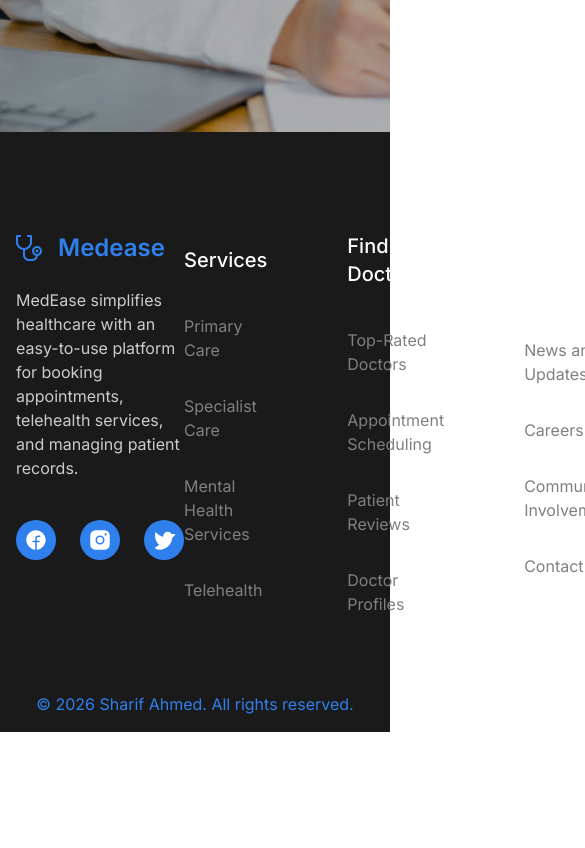
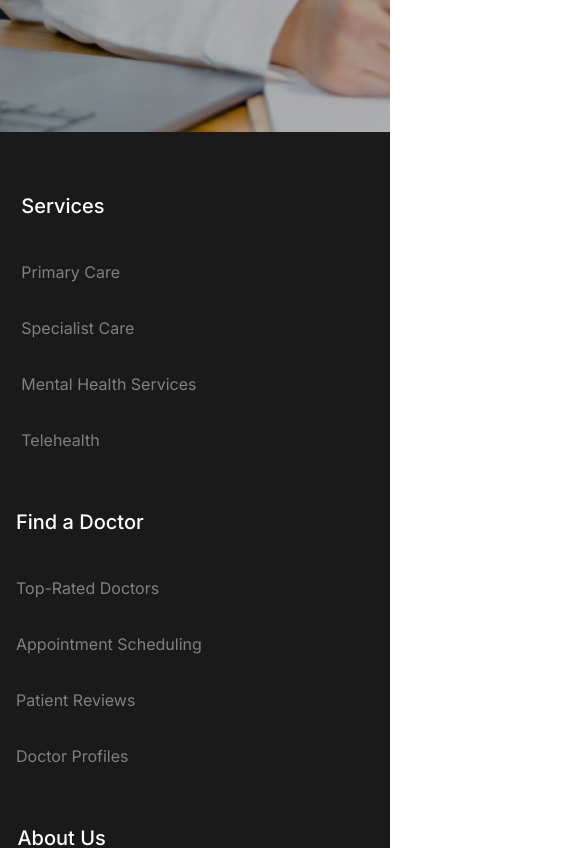
Before and after one commit to sharifstack/MedEase---Healthcare-Appointment, a Next.js app: page / in a window 390 px wide. Shown: the part 8660-9508 px from the top of the page, 585 px wide, since content can reach past the window. Before the commit the page ends 9392 px from the top, so only its background shows below. Built offline with nearby package versions, Linux system fonts and the light colour scheme.

Commit message:
Feat: Footer Section Responsive Done

```diff
--- a/app/components/layout/Footer.tsx
+++ b/app/components/layout/Footer.tsx
@@ -45,10 +45,10 @@ const footerItems = [
 
 const Footer = () => {
   return (
-    <footer className="bg-footercolor pt-25">
+    <footer className="bg-footercolor pt-15 md:pt-25">
       <div className="container">
-        <div className="flex  items-start justify-between">
-          <div>
+        <div className="flex  flex-col-reverse md:flex-row items-start justify-between">
+          <div className="mt-12 md:mt-0">
             <Link href={"/"}>
               <div className="logo flex items-center gap-4">
                 <Image src="/logo.png" alt="Logo" width={26} height={26} />
@@ -79,7 +79,7 @@ const Footer = () => {
             </div>
           </div>
 
-          <div className="flex items-center gap-20">
+          <div className="flex flex-col md:flex-row items-center gap-10 md:gap-20">
             {footerItems.map((item) => (
               <div className="">
                 <h4 className="text-xl font-medium text-white mb-6">
@@ -87,7 +87,7 @@ const Footer = () => {
                 </h4>
                 <ul>
                   {item.items.map((subItem, index) => (
-                    <li key={index} className="text-secondary font-normal py-4">
+                    <li key={index} className="text-secondary font-normal py-4 cursor-pointer">
                       {subItem.name}
                     </li>
                   ))}
@@ -97,7 +97,7 @@ const Footer = () => {
           </div>
         </div>
       </div>
-      <h4 className="text-center text-primary pt-15 pb-4">
+      <h4 className="text-center text-primary pt-7.5 md:pt-15 pb-4">
         © 2026 Sharif Ahmed. All rights reserved.
       </h4>
     </footer>
```
